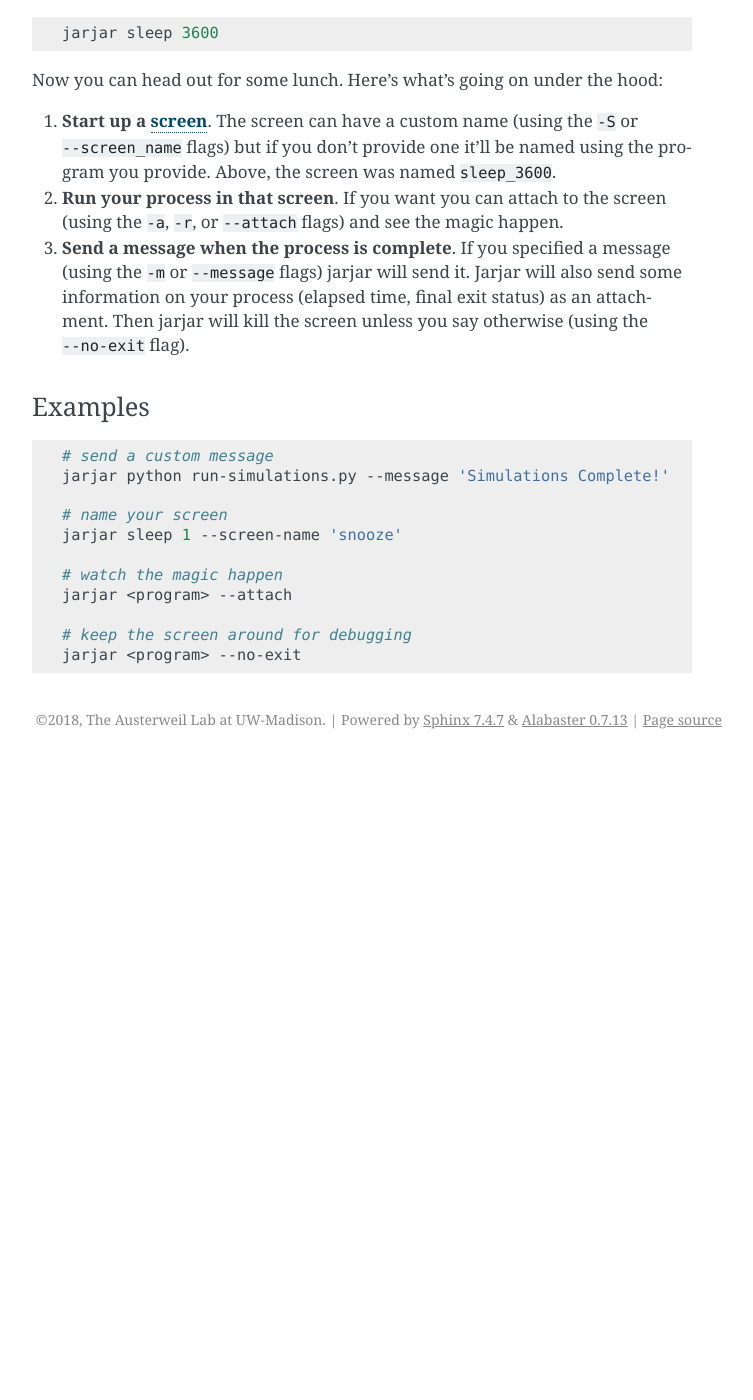
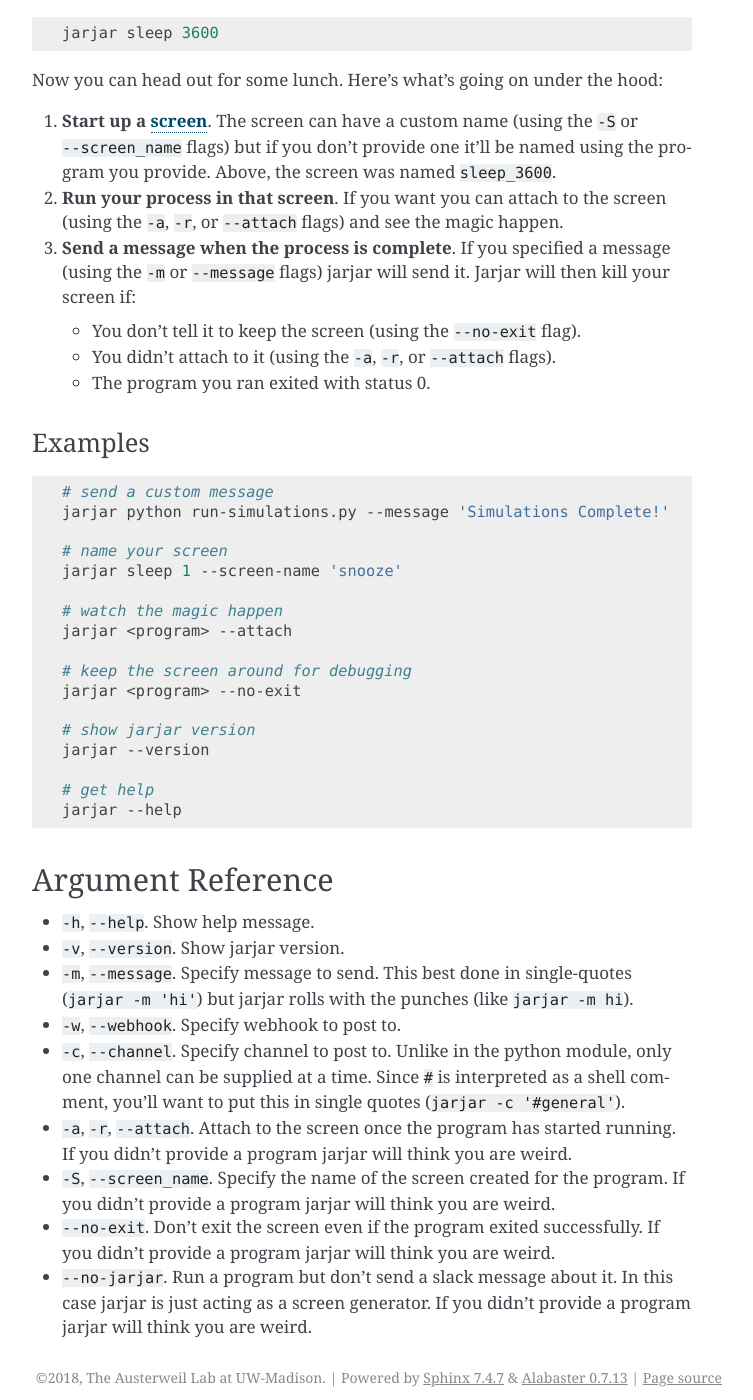
Before and after one commit to AusterweilLab/jarjar, a Sphinx documentation site: the page built from docs/clt.md, in a window 1280 px wide and 1400 px high, scrolled down 663 px. Shown: the whole window, without its empty margins (388-1141 px from the left). Built offline with Sphinx 7.4.7, drawn with Linux system fonts in a browser that asks for light colours; before the commit the page ends 1422 px from its top, so only the background shows below that.

Commit message:
update docs per jeffs feedback

````diff
--- a/docs/clt.md
+++ b/docs/clt.md
@@ -30,7 +30,10 @@ Now you can head out for some lunch. Here's what's going on under the hood:
 
 1. **Start up a [screen](https://www.gnu.org/software/screen/)**. The screen can have a custom name (using the `-S` or  `--screen_name` flags) but if you don't provide one it'll be named using the program you provide. Above, the screen was named `sleep_3600`.
 2. **Run your process in that screen**. If you want you can attach to the screen (using the `-a`, `-r`, or  `--attach` flags) and see the magic happen.
-3. **Send a message when the process is complete**. If you specified a message (using the `-m` or  `--message` flags) jarjar will send it. Jarjar will also send some information on your process (elapsed time, final exit status) as an attachment. Then jarjar will kill the screen unless you say otherwise (using the `--no-exit` flag).
+3. **Send a message when the process is complete**. If you specified a message (using the `-m` or  `--message` flags) jarjar will send it. Jarjar will then kill your screen if:
+    * You don't tell it to keep the screen (using the `--no-exit` flag).
+    * You didn't attach to it (using the `-a`, `-r`, or  `--attach` flags).
+    * The program you ran exited with status 0.
 
 ### Examples
 
@@ -46,4 +49,22 @@ jarjar <program> --attach
 
 # keep the screen around for debugging
 jarjar <program> --no-exit
+
+# show jarjar version
+jarjar --version
+
+# get help
+jarjar --help
 ```
+
+## Argument Reference
+
+- `-h`, `--help`. Show help message.
+- `-v`, `--version`. Show jarjar version.
+- `-m`, `--message`. Specify message to send. This best done in single-quotes (`jarjar -m 'hi'`) but jarjar rolls with the punches (like `jarjar -m hi`).
+- `-w`, `--webhook`. Specify webhook to post to.
+- `-c`, `--channel`. Specify channel to post to. Unlike in the python module, only one channel can be supplied at a time. Since `#` is interpreted as a shell comment, you'll want to put this in single quotes (`jarjar -c '#general'`).
+- `-a`, `-r`, `--attach`. Attach to the screen once the program has started running. If you didn't provide a program jarjar will think you are weird.
+- `-S`, `--screen_name`. Specify the name of the screen created for the program. If you didn't provide a program jarjar will think you are weird.
+- `--no-exit`. Don't exit the screen even if the program exited successfully. If you didn't provide a program jarjar will think you are weird.
+- `--no-jarjar`. Run a program but don't send a slack message about it. In this case jarjar is just acting as a screen generator. If you didn't provide a program jarjar will think you are weird.
````
Also changed, not shown: 1 other file.
